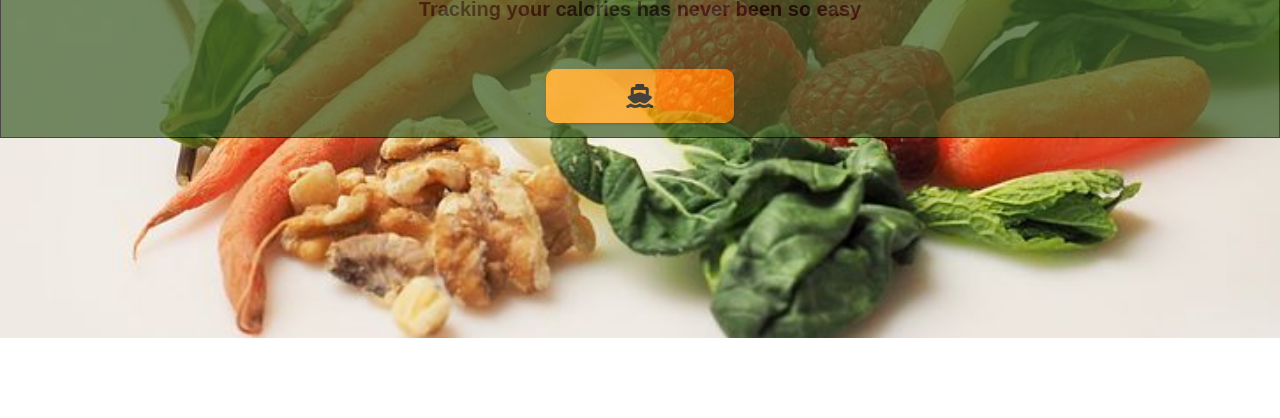
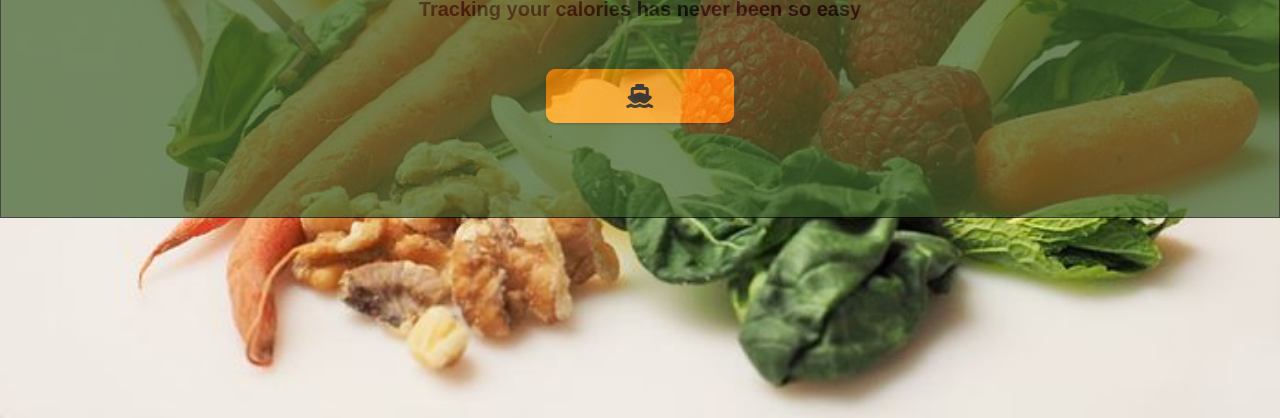
Before and after one commit to MountainCoder19/Q1-project, a plain HTML site: page index.html in a window 1280 px wide. Shown: the part 462-880 px from the top of the page. Before the commit the page ends 800 px from the top, so only its background shows below. Drawn offline with nearby package versions, Linux system fonts and the light colour scheme.

Commit message:
please work

```diff
--- a/css/styles.css
+++ b/css/styles.css
@@ -111,7 +111,7 @@ margin: 0;
    background-color: #3C5C27;
    border: 1px solid black;
    opacity: 0.7;
-   height: 50vh;
+   height: 60vh;
    margin:25vh 0;
    display:block;
    text-align: center;
@@ -175,9 +175,9 @@ h1 {
 }
 
 body {
-  height: 100vh;
+  height: 80vh;
 }
 
 main {
-  padding-bottom: 20vh;
+  padding-bottom: 15vh;
 }
```
